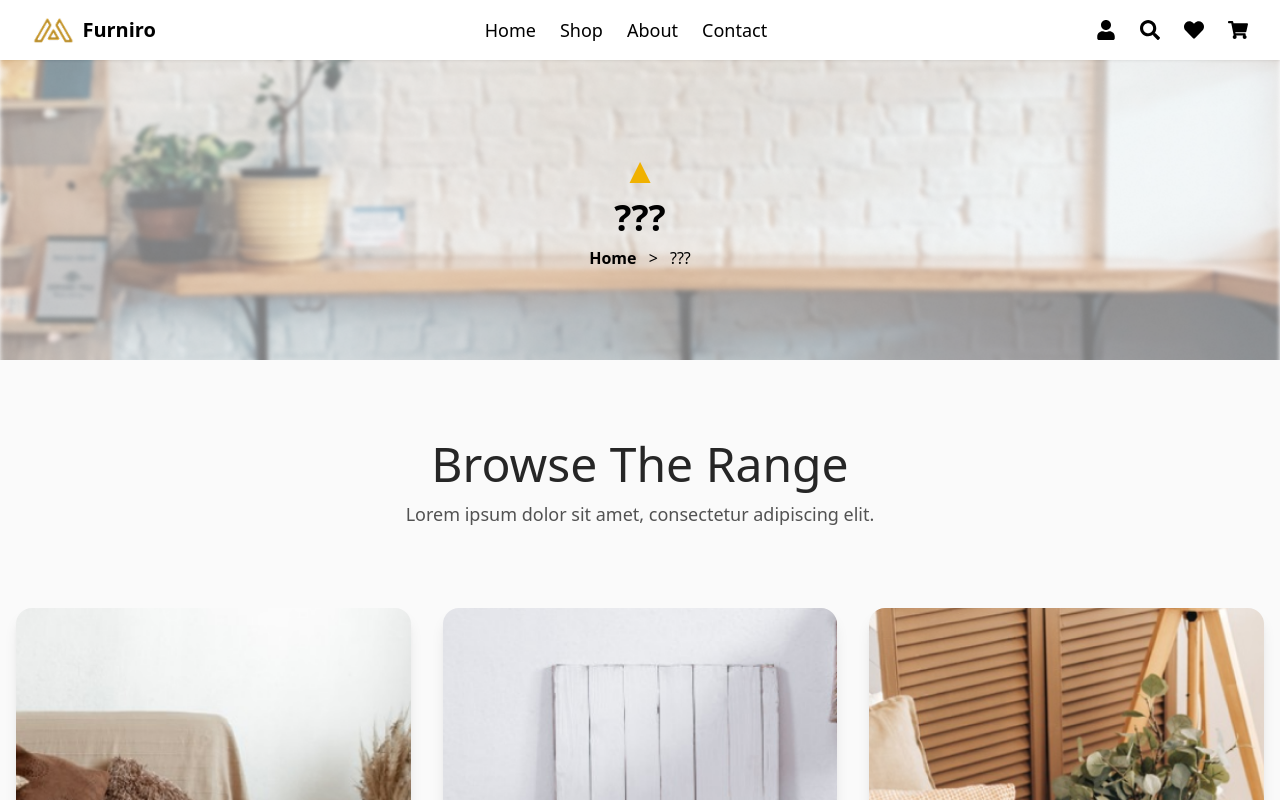
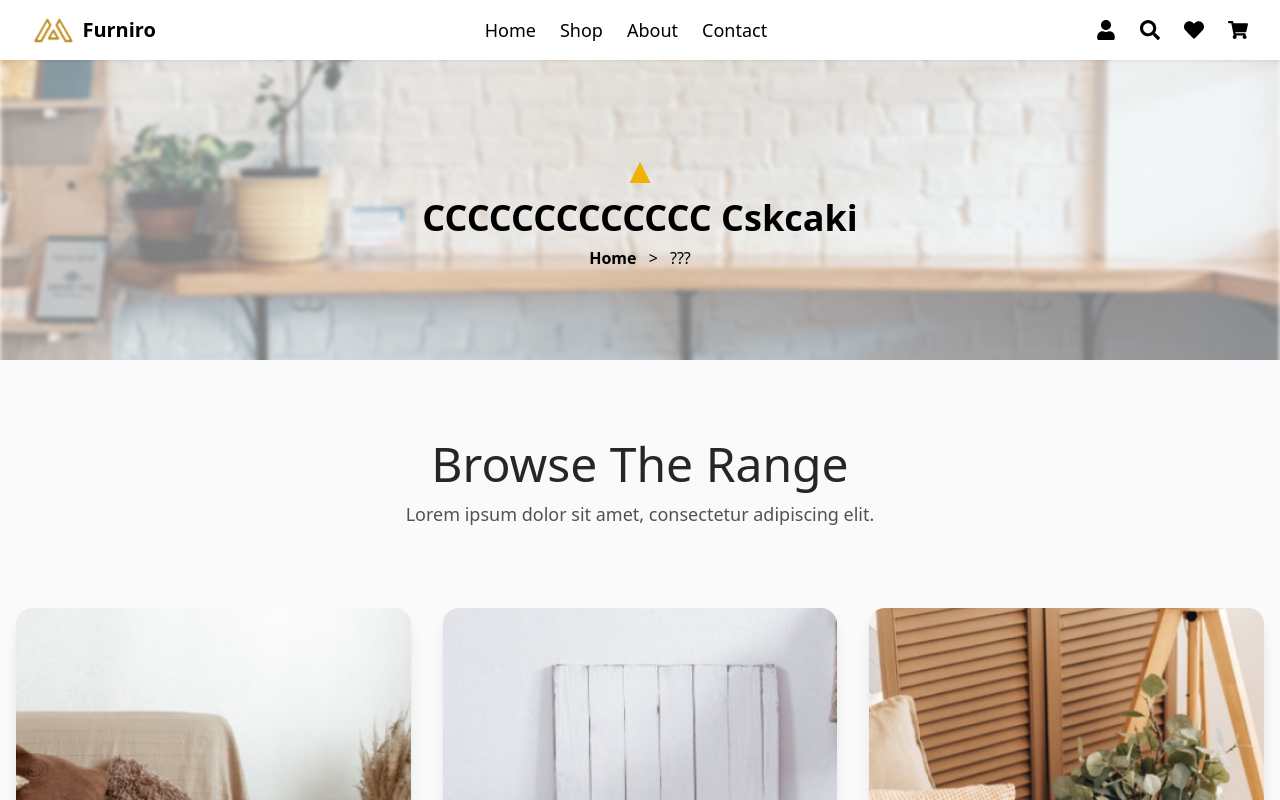
Before and after one commit to luong0910/nhom5Xuong, a React (Vite) app: page / in a window 1280 px wide. Shown: the top 800 px of the page. Built offline with nearby package versions, Linux system fonts and the light colour scheme.

Commit message:
Quan cak

```diff
--- a/src/pages/clients/banner.tsx
+++ b/src/pages/clients/banner.tsx
@@ -12,7 +12,7 @@ function BannerPage() {
 
                 <div className="absolute top-0 left-0 w-full h-full flex flex-col justify-center items-center text-center">
                 <h1 className="text-4xl font-semibold mb-2 text-yellow-500">&#9650;</h1>
-                <h1 className="text-4xl font-semibold mb-2">???</h1>
+                <h1 className="text-4xl font-semibold mb-2">CCCCCCCCCCCCC Cskcaki</h1>
                 <p>
                     <span className="font-semibold">Home</span>
                     <span className="mx-2"> &gt; </span>
```
